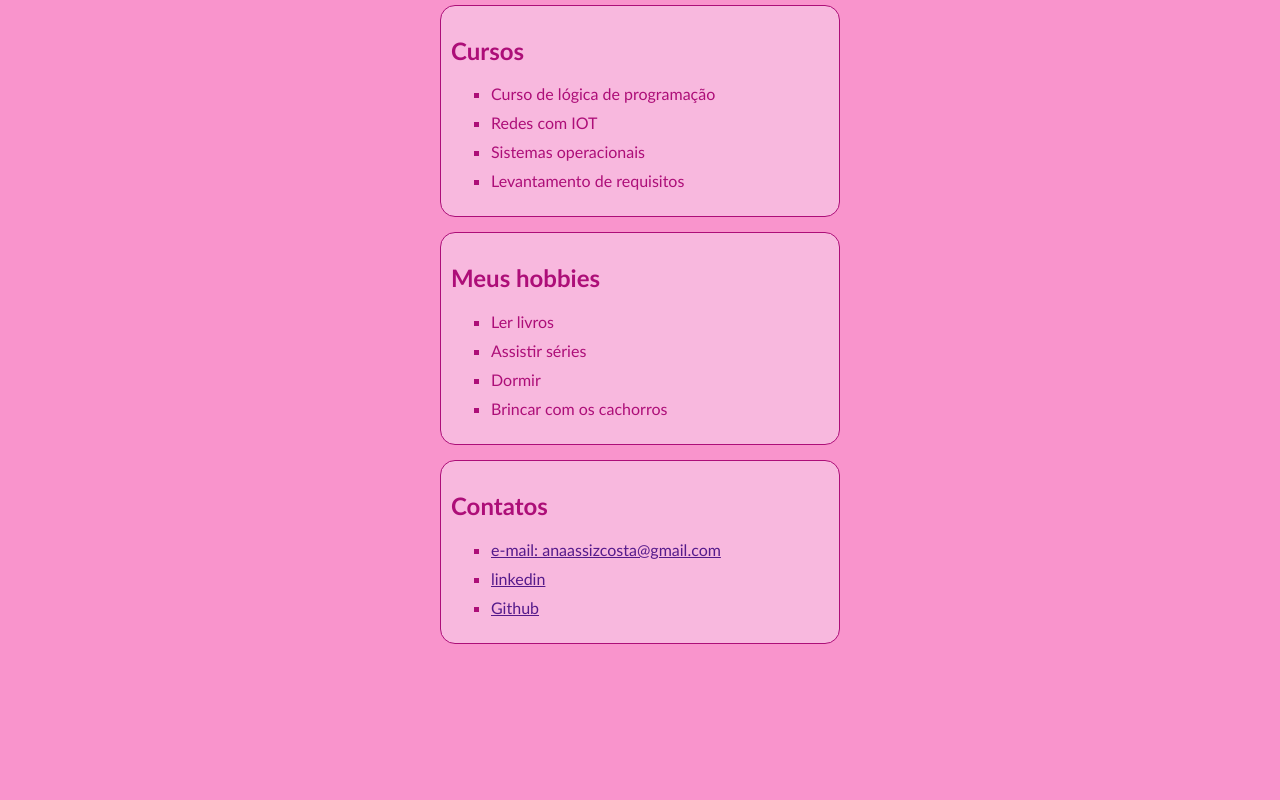
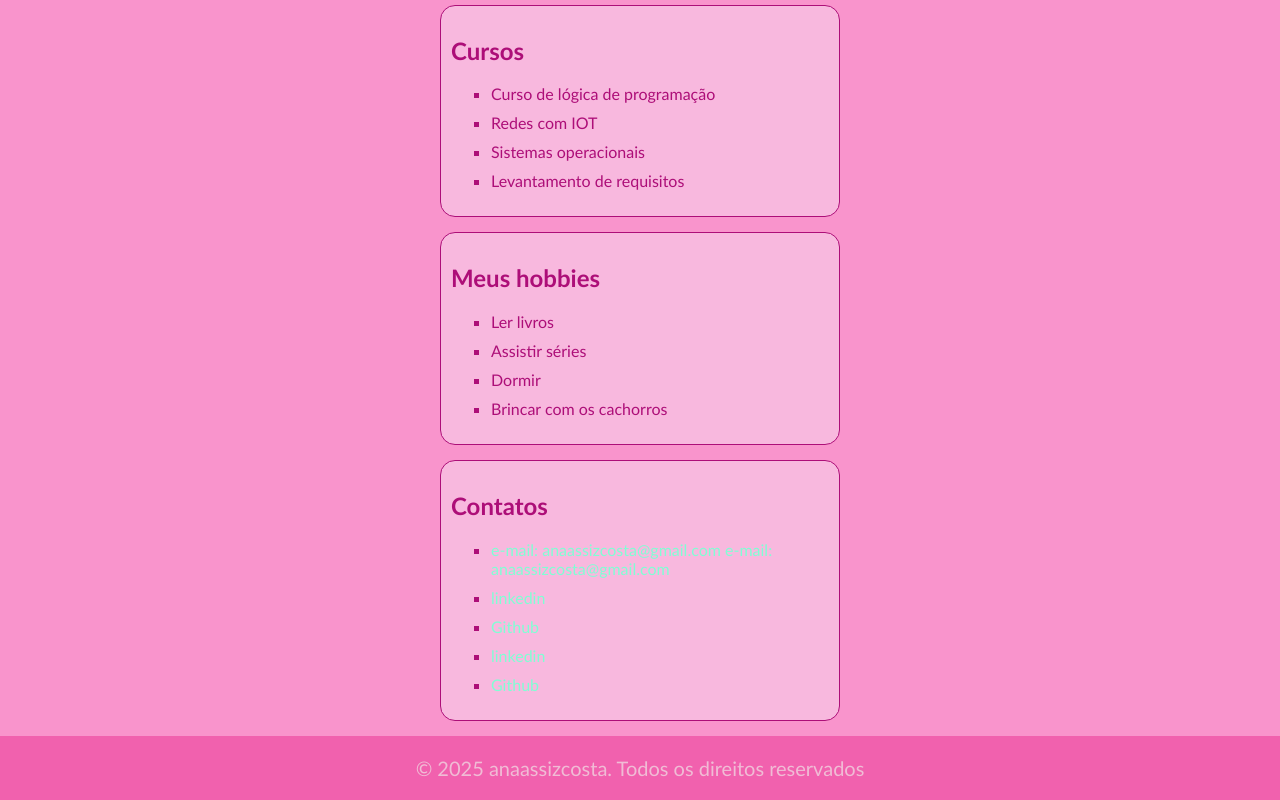
Before and after one commit to anassizcosta/site-pessoal, a plain HTML site: page index.html in a window 1280 px wide. Shown: the part 415-1215 px from the top of the page. Before the commit the page ends 1074 px from the top, so only its background shows below. Drawn offline with Linux system fonts and the light colour scheme.

Commit message:
site pronto
Ultima versão do site

```diff
--- a/index.html
+++ b/index.html
@@ -64,6 +64,26 @@
         margin-top: 10px;
     }
 
+    footer{
+        background-color: rgb(241, 97, 174);
+        color: rgb(240, 188, 213);
+        text-align: center;
+        padding: 20px;
+        font-size: 20px;
+
+    }
+
+        a{
+            color: aquamarine;
+            text-decoration: none;
+
+        }
+
+        a:hover{
+            text-decoration: underline;
+            cursor: pointer;
+        }
+
 </style>
 <body>
     <header>
@@ -118,12 +138,20 @@
         <ul>
             <li>
                 <a href="">e-mail: anaassizcosta@gmail.com</a>
+                <a href="mailto:anaassizcosta@gmail.com">e-mail: anaassizcosta@gmail.com</a>
             </li>
             <li><a href="">linkedin</a></li>
             <li><a href="">Github</a></li>
+            <li><a href="https://linkedin.com">linkedin</a></li>
+            <li><a href="https://github.com/anassizcosta">Github</a></li>
         </ul>
     </section>
+
+
     </main>
+     <footer>
+        &copy; 2025 anaassizcosta. Todos os direitos reservados
+    </footer>
 
 </body>
 </html>
```
